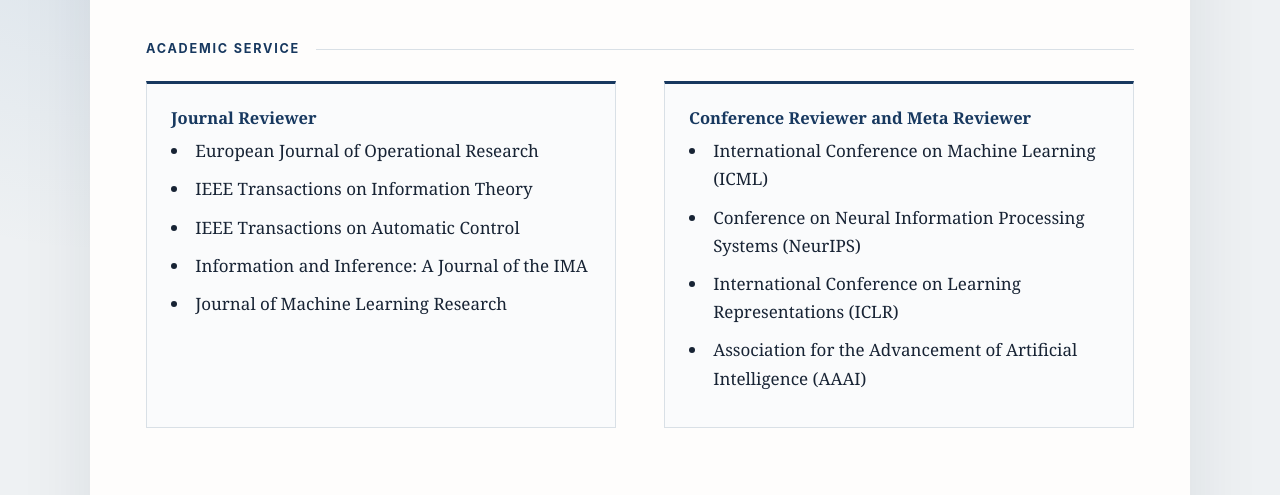
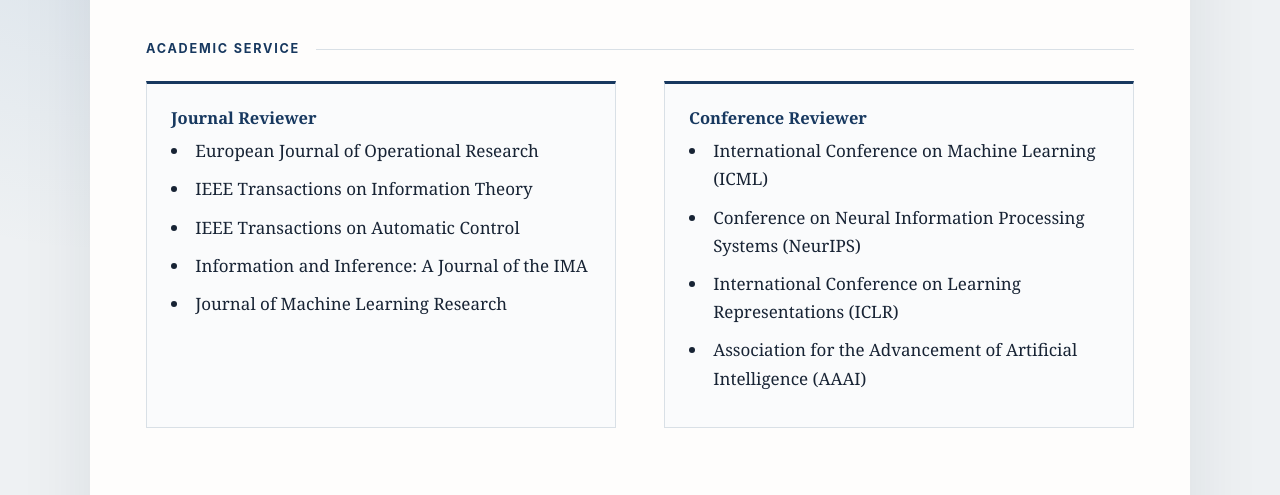
Before and after one commit to FengzhuoZhang/FengzhuoZhang.github.io, a website: page service.html in a window 1280 px wide. Shown: the part 250-745 px from the top of the page. Drawn offline with Linux system fonts and the light colour scheme.

Commit message:
Update conference reviewer heading

```diff
--- a/service.html
+++ b/service.html
@@ -50,7 +50,7 @@
             </ul>
           </div>
           <div>
-            <h3>Conference Reviewer and Meta Reviewer</h3>
+            <h3>Conference Reviewer</h3>
             <ul class="simple-list">
               <li>International Conference on Machine Learning (ICML)</li>
               <li>Conference on Neural Information Processing Systems (NeurIPS)</li>
```
